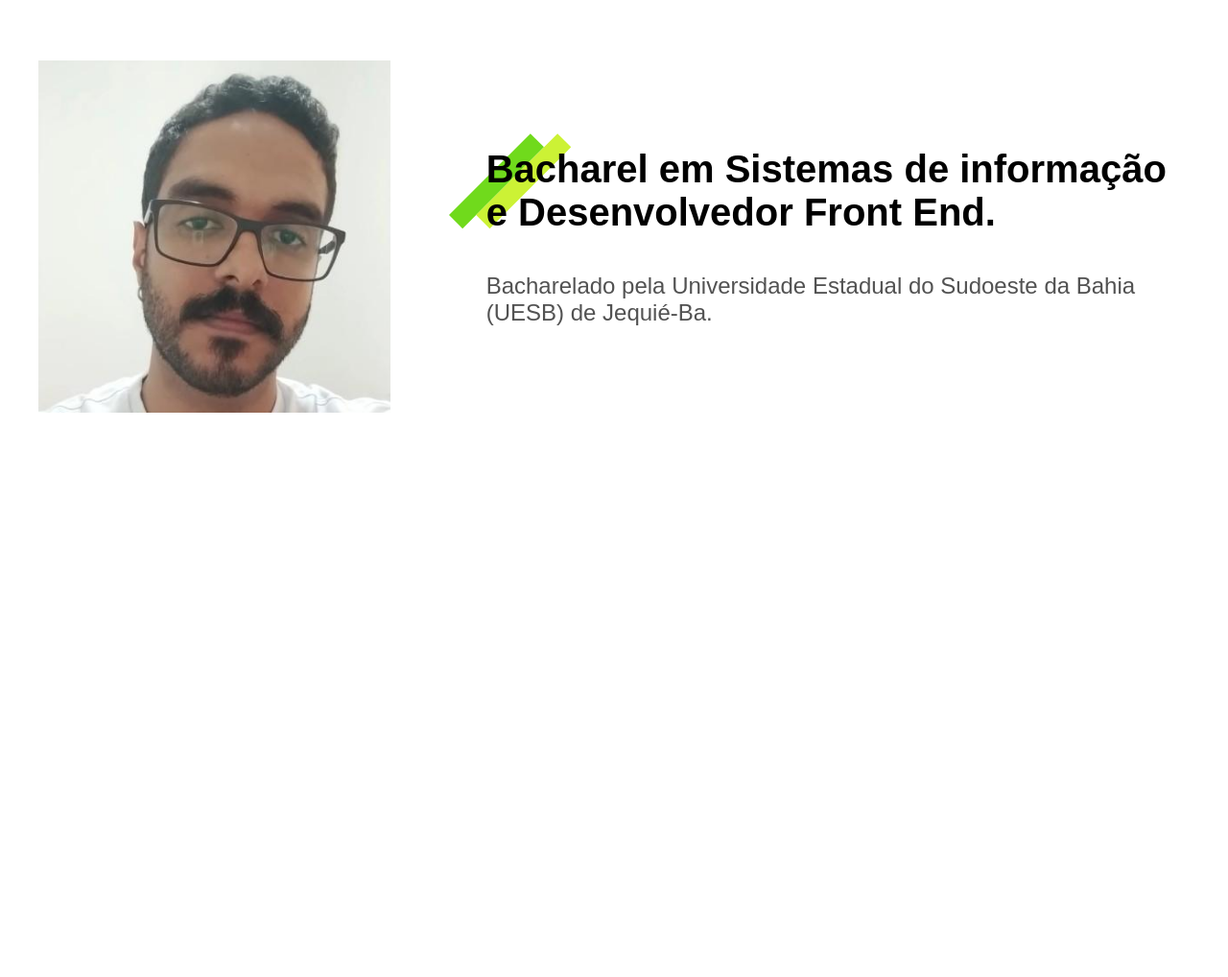
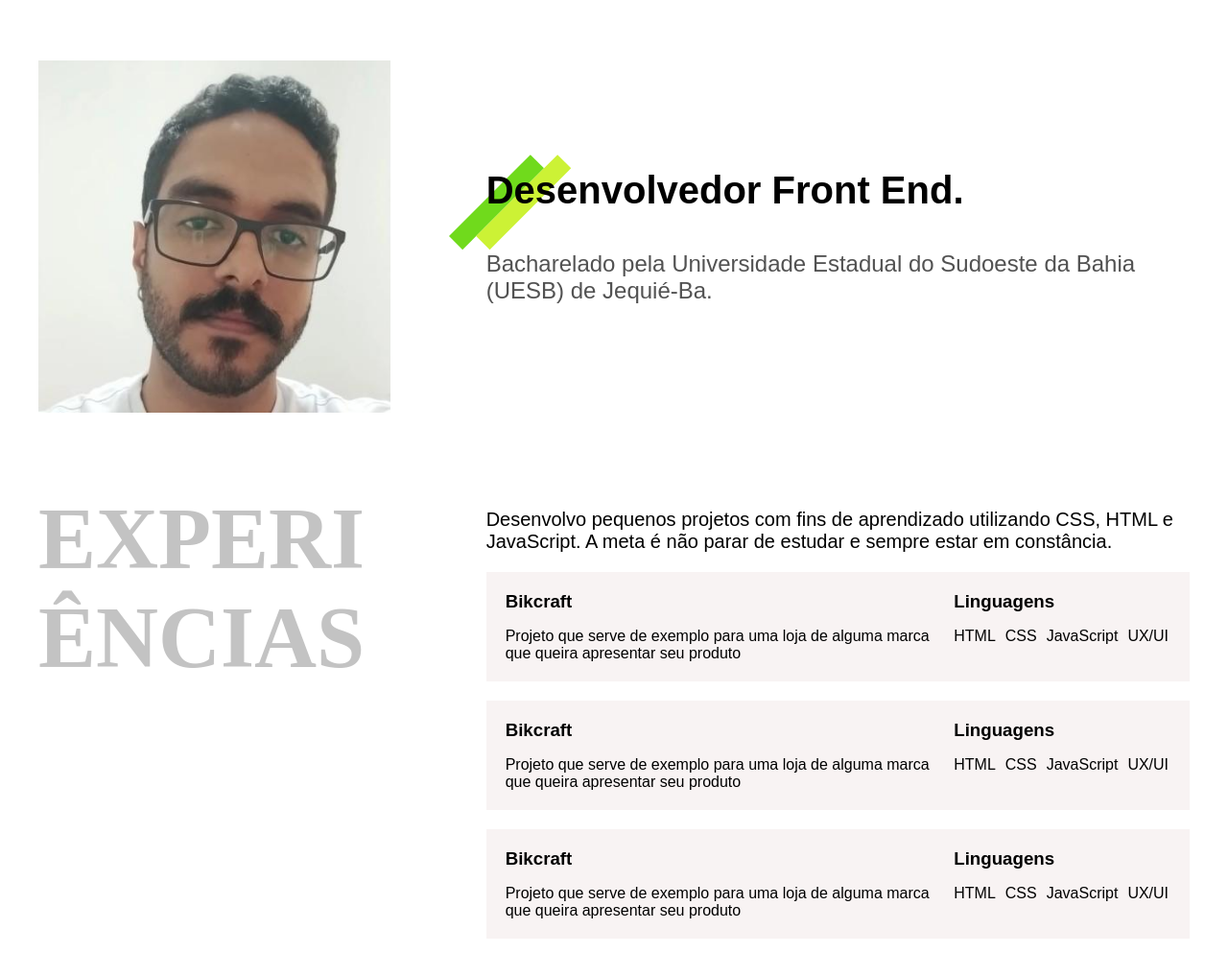
Before and after one commit to CaelSS/Portfolio-2.0, a plain HTML site: page index.html in a window 1280 px wide. Shown: the part 80-1098 px from the top of the page at 96% size. Before the commit the page ends 800 px from the top, so only its background shows below. Drawn offline with Linux system fonts and the light colour scheme.

Commit message:
adicionado seção de experiencias

```diff
--- /dev/null
+++ b/css/experiencia.css
@@ -0,0 +1,39 @@
+.experiencia {
+  max-width: 1200px;
+  display: grid;
+  grid-template-columns: 1fr 2fr;
+  padding: 40px 20px;
+  margin: 0 auto;
+  gap: 100px;
+
+  .titulo-exp {
+    font-size: 90px;
+    word-break: break-all;
+    text-transform: uppercase;
+    font-family: bold;
+    color: #c3c3c3;
+  }
+
+  .exe-projetos {
+    margin-top: 20px; /*pra o texto p do lado direito alinhar com o h2 da equerda*/
+  }
+  .descricao-proj {
+    font-size: 20px;
+  }
+  .projeto {
+    gap: 1rem;
+    margin-top: 20px;
+    display: grid;
+    grid-template-columns: 2fr 1fr;
+    padding: 20px;
+    background-color: #f8f3f3;
+
+    ul {
+      display: flex;
+      gap: 10px;
+
+      li {
+      }
+    }
+  }
+}
--- a/css/header.css
+++ b/css/header.css
@@ -34,7 +34,6 @@
         flex-direction: column; /* como o header ja é flex, so digo pra ele virar coluna qnd a tela diminuir a tal ponto especificado no breakpoint*/
         gap: 45px;
         padding: 1rem;
-
         a{
             border-radius: 8px;
             background-color: #f5f5f5;
--- a/css/style.css
+++ b/css/style.css
@@ -1,3 +1,4 @@
 @import "./global.css";
 @import "./header.css"; /*importando o style do header*/
 @import "./intro.css";
+@import "./experiencia.css";
--- a/index.html
+++ b/index.html
@@ -24,7 +24,7 @@
         alt="Foto do perfil pessoal, utilizando camisa branca, barba baixa, oculos quadrado e brincos nas orelhas. Pele preta."
       />
       <div>
-        <h1>Bacharel em Sistemas de informação <br> e Desenvolvedor Front End.</h1>
+        <h1>Desenvolvedor Front End.</h1>
         <p>
           Bacharelado pela Universidade Estadual do Sudoeste da Bahia (UESB) de
           Jequié-Ba.
@@ -32,6 +32,64 @@
       </div>
     </main>
 
+    <section class="experiencia">
+      <h2 class="titulo-exp">experiências</h2>
 
+      <div class="exe-projetos">
+        <p class="descricao-proj">
+          Desenvolvo pequenos projetos com fins de aprendizado utilizando CSS,
+          HTML e JavaScript. A meta é não parar de estudar e sempre estar em
+          constância.
+        </p>
+
+        <div class="projeto">
+          <h3>Bikcraft</h3>
+          <h3>Linguagens</h3>
+          <p>
+            Projeto que serve de exemplo para uma loja de alguma marca que
+            queira apresentar seu produto
+          </p>
+
+          <ul>
+            <li>HTML</li>
+            <li>CSS</li>
+            <li>JavaScript</li>
+            <li>UX/UI</li>
+          </ul>
+        </div>
+
+        <div class="projeto">
+          <h3>Bikcraft</h3>
+          <h3>Linguagens</h3>
+          <p>
+            Projeto que serve de exemplo para uma loja de alguma marca que
+            queira apresentar seu produto
+          </p>
+
+          <ul>
+            <li>HTML</li>
+            <li>CSS</li>
+            <li>JavaScript</li>
+            <li>UX/UI</li>
+          </ul>
+        </div>
+
+        <div class="projeto">
+          <h3>Bikcraft</h3>
+          <h3>Linguagens</h3>
+          <p>
+            Projeto que serve de exemplo para uma loja de alguma marca que
+            queira apresentar seu produto
+          </p>
+
+          <ul>
+            <li>HTML</li>
+            <li>CSS</li>
+            <li>JavaScript</li>
+            <li>UX/UI</li>
+          </ul>
+        </div>
+      </div>
+    </section>
   </body>
 </html>
```
